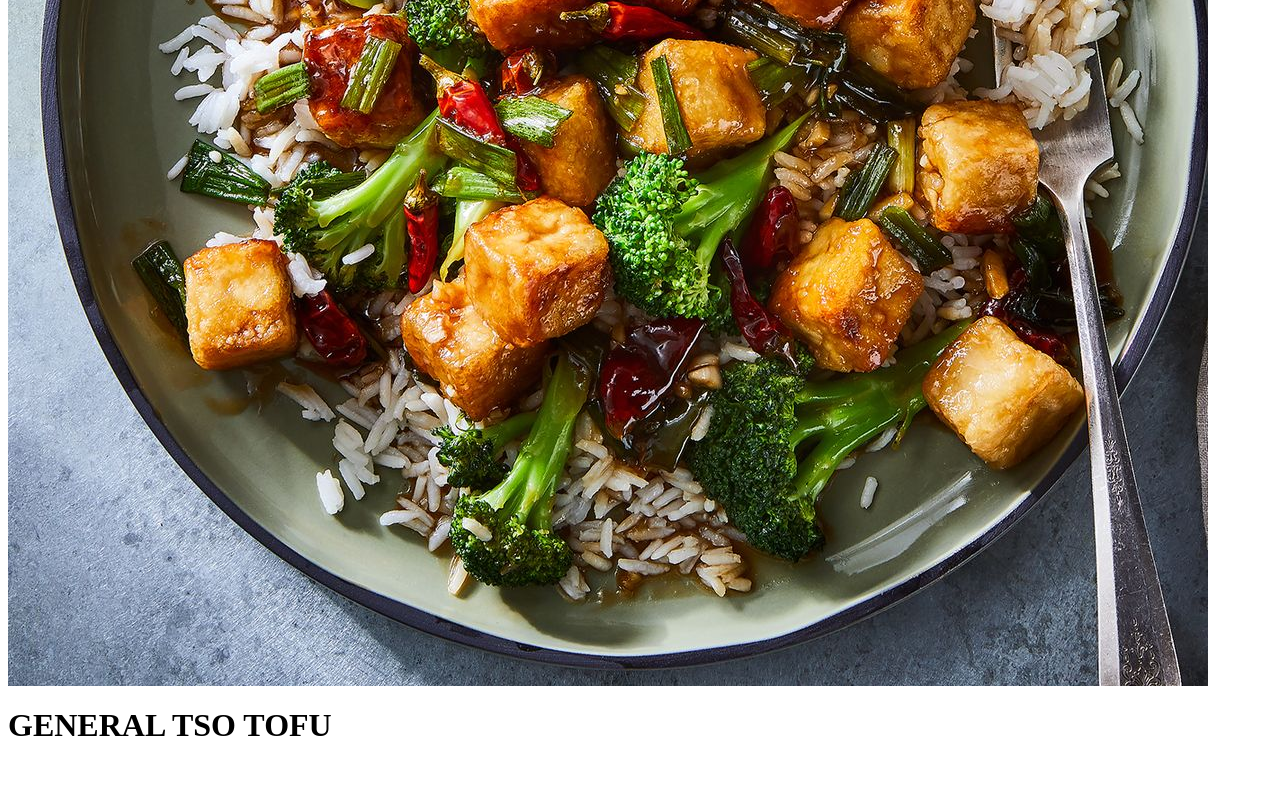
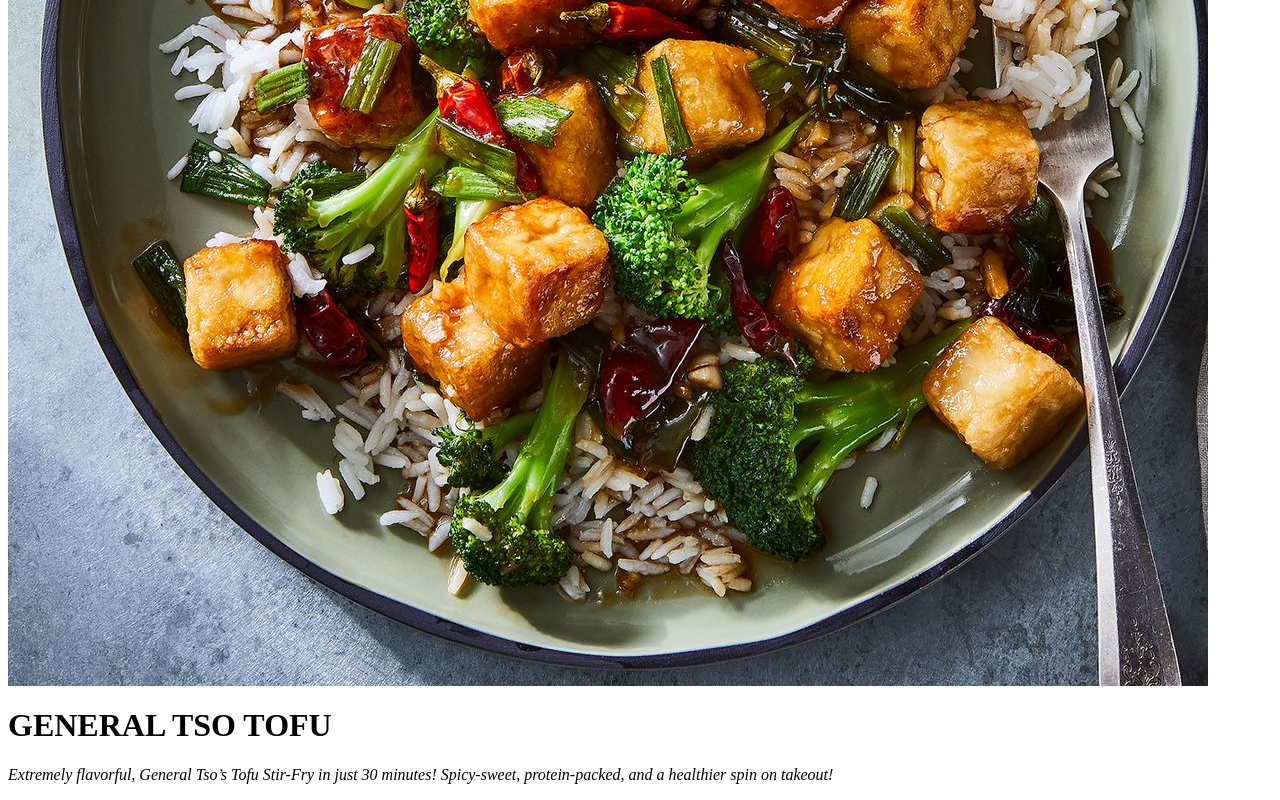
Before and after one commit to lukasxlabrie/odin-recipes, a plain HTML site: page recipes/tofu1.html in a window 1280 px wide. Shown: the part 522-1322 px from the top of the page. Before the commit the page ends 1288 px from the top, so only its background shows below. Drawn offline with Linux system fonts and the light colour scheme; files whose address does not match are found by name.

Commit message:
added description

```diff
--- a/recipes/tofu1.html
+++ b/recipes/tofu1.html
@@ -7,5 +7,7 @@
     <body>
         <img src= "/Users/lukaslabrie/repos/odin-recipes/food-images/tofu1.jpg" alt= "Freshly cooked tofu,rice, and brocolli in warm spicy sauce">
 <h1><strong>GENERAL TSO TOFU</strong></h1>
+<p> <em>Extremely flavorful, General Tso’s Tofu Stir-Fry in just 30 minutes! Spicy-sweet, protein-packed, and a healthier spin on takeout!
+</em></p>
     </body>
 </html>
```
